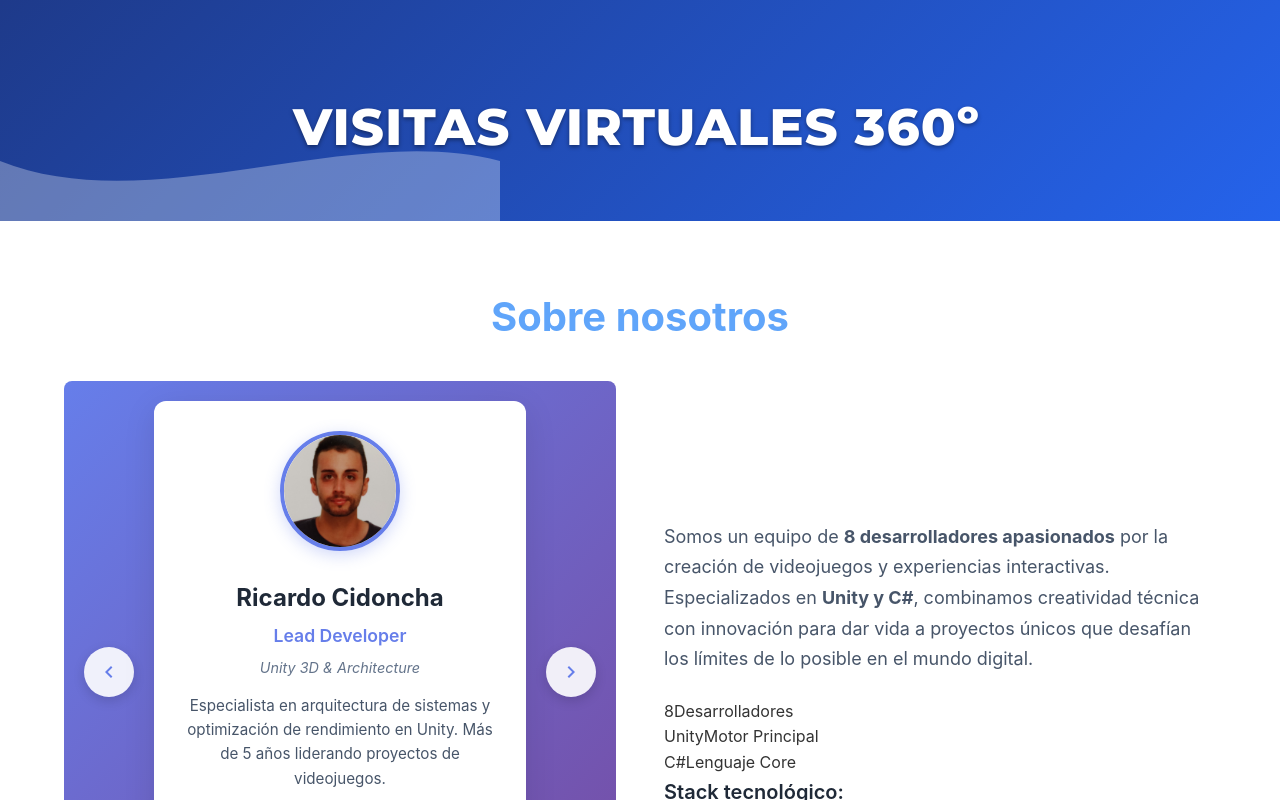
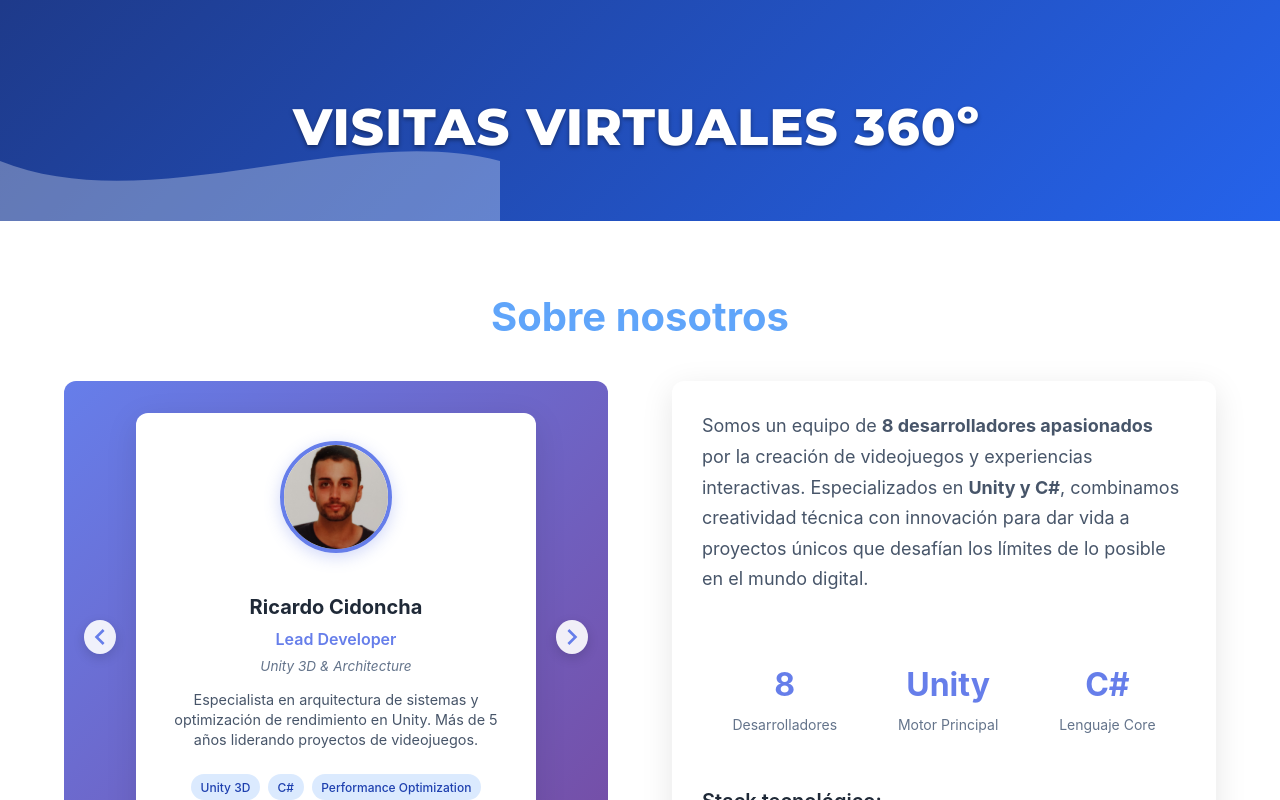
Before and after one commit to SergioRIZ/PortfolioVisitas, a React (Vite) app: page / in a window 1280 px wide. Shown: the top 800 px of the page. Built offline with nearby package versions, Linux system fonts and the light colour scheme.

Commit message:
Faltan Pedro y Manu

```diff
--- a/src/assets/Componentes/About.css
+++ b/src/assets/Componentes/About.css
@@ -3,13 +3,14 @@
   background: white;
 }
 
+/* Ajustar el grid para que las columnas tengan la misma altura */
 .about-content {
   display: grid;
-  grid-template-columns: 1fr 1fr;
-  gap: 3rem;
-  align-items: center;
+  grid-template-columns: 0.8fr 0.8fr; /* Hacer las columnas más estrechas */
+  gap: 4rem; /* Aumentar el gap para compensar */
+  align-items: start;
+  justify-content: center; /* Centrar el contenido en el contenedor */
 }
-
 
 .image-placeholder {
   background: #e2e8f0;
@@ -22,6 +23,13 @@
   font-size: 1rem;
 }
 
+/* Hacer que about-image ocupe toda la altura disponible */
+.about-image {
+  display: flex;
+  flex-direction: column;
+  height: auto; /* Cambiar a auto */
+}
+
 /* Estilos para el carrusel de desarrolladores */
 .developer-carousel {
   display: flex;
@@ -29,9 +37,9 @@
   gap: 1.25rem;
   padding: 1.25rem;
   background: linear-gradient(135deg, #667eea 0%, #764ba2 100%);
-  border-radius: 0.5rem;
+  border-radius: 0.75rem;
   position: relative;
-  min-height: 20rem;
+  height: 32rem; /* Aumentar altura */
 }
 
 .nav-arrow {
@@ -39,7 +47,7 @@
   border: none;
   border-radius: 50%;
   width: 3.125rem;
-  height: 3.125rem;
+  height: 2.125rem;
   display: flex;
   align-items: center;
   justify-content: center;
@@ -55,19 +63,23 @@
 }
 
 .nav-arrow svg {
-  width: 1.5rem;
-  height: 1.5rem;
+  width: 2rem;
+  height: 2.5rem;
   color: #667eea;
 }
 
 .developer-card {
-  flex: 1;
   background: white;
   border-radius: 0.75rem;
-  padding: 1.875rem;
+  padding: 1.75rem; /* Aumentar padding ligeramente */
   text-align: center;
   box-shadow: 0 0.5rem 2rem rgba(0, 0, 0, 0.1);
   animation: fadeIn 0.5s ease-in-out;
+  height: calc(100% - 1.5rem); /* Ajustar altura para que quepa dentro del carrusel más alto */
+  display: flex;
+  flex-direction: column;
+  justify-content: space-between;
+  overflow: hidden; /* Evitar que el contenido se desborde */
 }
 
 @keyframes fadeIn {
@@ -82,44 +94,84 @@
 }
 
 .developer-image {
-  margin-bottom: 1.25rem;
+  margin-bottom: 1.5rem; /* Aumentar margen */
 }
 
 .developer-image img {
-  width: 7.5rem;
-  height: 7.5rem;
+  width: 7rem; /* Aumentar ligeramente el tamaño de imagen */
+  height: 7rem; /* Aumentar ligeramente el tamaño de imagen */
   border-radius: 50%;
   object-fit: cover;
+  object-position: center 20%; /* Centra horizontalmente y posiciona el 20% desde arriba */
   border: 0.25rem solid #667eea;
   box-shadow: 0 0.25rem 1rem rgba(102, 126, 234, 0.3);
 }
 
+/* Ajustes individuales para cada imagen */
+.developer-image img[src*="Ricardo"] {
+  object-position: center 15%;
+}
+
+.developer-image img[src*="Eva"] {
+  object-position: center 15%;
+}
+
+.developer-image img[src*="Pedro"] {
+  object-position: center 15%;
+}
+
+.developer-image img[src*="Manu"] {
+  object-position: center 15%;
+}
+
+.developer-image img[src*="Sergi"] {
+  object-position: center 10%;
+}
+
+.developer-image img[src*="Miguel"] {
+  object-position: center 15%;
+}
+
+.developer-image img[src*="Carlos"] {
+  object-position: center 20%;
+}
+
+.developer-image img[src*="Jesus"] {
+  object-position: center 30%;
+}
+
+/* Para imágenes de Unsplash (que tienen URLs específicas) */
+.developer-image img[src*="unsplash"] {
+  object-position: center 25%;
+}
+
 .developer-name {
-  font-size: 1.5rem;
+  font-size: 1.25rem; /* Reducir tamaño */
   font-weight: bold;
   color: #1f2937;
-  margin: 0.625rem 0 0.3125rem 0;
+  margin: 0.2rem 0 0.25rem 0; /* Reducir márgenes */
 }
 
 .developer-role {
-  font-size: 1.1rem;
+  font-size: 1rem; /* Reducir tamaño */
   color: #667eea;
   font-weight: 600;
-  margin: 0 0 0.3125rem 0;
+  margin: 0 0 0.25rem 0; /* Reducir márgenes */
 }
 
 .developer-speciality {
-  font-size: 0.9rem;
+  font-size: 0.85rem; /* Reducir tamaño */
   color: #64748b;
   font-style: italic;
-  margin: 0 0 0.9375rem 0;
+  margin: 0 0 0.75rem 0; /* Reducir márgenes */
 }
 
 .developer-description {
-  font-size: 0.95rem;
+  font-size: 0.9rem; /* Aumentar ligeramente el tamaño */
   color: #475569;
-  line-height: 1.6;
-  margin-bottom: 1.25rem;
+  line-height: 1.4; /* Aumentar line-height */
+  margin-bottom: 1.5rem; /* Aumentar margen */
+  flex-grow: 1; /* Para que ocupe el espacio disponible */
 }
 
 .developer-skills {
@@ -127,16 +179,19 @@
   flex-wrap: wrap;
   gap: 0.5rem;
   justify-content: center;
+  min-height: 3rem; /* Altura mínima fija para 2 filas de skills */
+  align-content: flex-start; /* Alinear el contenido al inicio del contenedor */
 }
 
 .skill-badge {
   background: #dbeafe;
   color: #1e40af;
-  padding: 0.25rem 0.75rem;
+  padding: 0.2rem 0.6rem;
   border-radius: 9999px;
-  font-size: 0.8rem;
+  font-size: 0.75rem;
   font-weight: 500;
   transition: transform 0.2s ease;
+  height: fit-content; /* Altura ajustada al contenido */
 }
 
 .skill-badge:hover {
@@ -169,13 +224,121 @@
   background: #475569;
 }
 
+/* Hacer que about-text también ocupe toda la altura */
+.about-text {
+  display: flex;
+  flex-direction: column;
+  height: auto; /* Cambiar a auto */
+}
+
+/* La card debe ocupar toda la altura disponible */
+.about-card {
+  background: white;
+  border-radius: 0.75rem;
+  padding: 1.875rem;
+  box-shadow: 0 0.5rem 2rem rgba(0, 0, 0, 0.1);
+  transition: all 0.3s ease;
+  height: 32rem; /* Misma altura aumentada que el carrusel */
+  display: flex;
+  flex-direction: column;
+  justify-content: space-between;
+}
+
+/* Ajustar el contenido dentro de la card */
+.about-card .description {
+  flex-shrink: 0; /* No se encoge */
+  font-size: 1.125rem;
+  color: #475569;
+  margin-bottom: 2rem; /* Más espacio para equilibrar */
+  line-height: 1.7;
+}
+
+.about-card .team-stats {
+  flex-shrink: 0; /* No se encoge */
+  margin: 2rem 0;
+  display: flex;
+  justify-content: space-around;
+  text-align: center;
+}
+
+.stat-item {
+  display: flex;
+  flex-direction: column;
+  align-items: center;
+}
+
+.stat-number {
+  font-size: 2rem;
+  font-weight: bold;
+  color: #667eea;
+  display: block;
+}
+
+.stat-label {
+  font-size: 0.875rem;
+  color: #64748b;
+  margin-top: 0.25rem;
+}
+
+.about-card .skills-section {
+  flex-grow: 1; /* Ocupa el espacio restante */
+  display: flex;
+  flex-direction: column;
+  justify-content: flex-end; /* Empuja las skills hacia abajo */
+}
+
+.skills-title {
+  font-size: 1.25rem;
+  font-weight: 600;
+  margin-bottom: 1rem;
+  color: #1f2937;
+}
+
+.skills-container {
+  display: flex;
+  flex-wrap: wrap;
+  gap: 0.5rem;
+}
+
+.skill-tag {
+  background: #dbeafe;
+  color: #1e40af;
+  padding: 0.25rem 0.75rem;
+  border-radius: 9999px;
+  font-size: 0.875rem;
+  font-weight: 500;
+  transition: transform 0.2s ease;
+}
+
+.skill-tag:hover {
+  transform: translateY(-1px);
+}
+
 /* Responsive para el carrusel */
 @media (max-width: 768px) {
+  .about-content {
+    grid-template-columns: 1fr;
+    text-align: center;
+    align-items: center; /* Cambiar de vuelta a center en móvil */
+  }
+
+  .about-image,
+  .about-text {
+    height: auto; /* Permitir altura automática en móvil */
+  }
+
+  .developer-carousel,
+  .about-card {
+    flex: none; /* Quitar flex en móvil */
+    height: auto; /* Permitir altura automática en móvil */
+  }
+
   .developer-carousel {
     flex-direction: column;
     gap: 0.9375rem;
     padding: 0.9375rem;
-    min-height: 18rem;
+    min-height: 18rem; /* Volver a min-height en móvil */
+    height: auto; /* Permitir altura automática en móvil */
   }
 
   .nav-arrow {
@@ -209,9 +372,17 @@
   .developer-role {
     font-size: 1rem;
   }
+
+  .image-placeholder {
+    height: 15rem;
+  }
 }
 
 @media (max-width: 480px) {
+  .about-section {
+    padding: 2rem 0;
+  }
+
   .developer-carousel {
     min-height: 16rem;
   }
@@ -224,107 +395,8 @@
   .developer-description {
     font-size: 0.875rem;
   }
-}
-
-.description {
-  font-size: 1.125rem;
-  color: #475569;
-  margin-bottom: 1.5rem;
-  line-height: 1.7;
-}
-
-.skills-title {
-  font-size: 1.25rem;
-  font-weight: 600;
-  margin-bottom: 1rem;
-  color: #1f2937;
-}
-
-.skills-container {
-  display: flex;
-  flex-wrap: wrap;
-  gap: 0.5rem;
-}
-
-.skill-tag {
-  background: #dbeafe;
-  color: #1e40af;
-  padding: 0.25rem 0.75rem;
-  border-radius: 9999px;
-  font-size: 0.875rem;
-  font-weight: 500;
-  transition: transform 0.2s ease;
-}
-
-.skill-tag:hover {
-  transform: translateY(-1px);
-}
-
-/* Responsive para About */
-@media (max-width: 768px) {
-  .about-content {
-    grid-template-columns: 1fr;
-    text-align: center;
-  }
-
-  .image-placeholder {
-    height: 15rem;
-  }
-}
-
-@media (max-width: 480px) {
-  .about-section {
-    padding: 2rem 0;
-  }
 
   .description {
     font-size: 1rem;
   }
 }
-
-.developer-image img {
-  width: 7.5rem;
-  height: 7.5rem;
-  border-radius: 50%;
-  object-fit: cover;
-  object-position: center top; /* Centra horizontalmente y posiciona en la parte superior */
-  border: 0.25rem solid #667eea;
-  box-shadow: 0 0.25rem 1rem rgba(102, 126, 234, 0.3);
-}
-
-/* Alternativa más específica para centrar mejor el rostro */
-.developer-image img {
-  width: 7.5rem;
-  height: 7.5rem;
-  border-radius: 50%;
-  object-fit: cover;
-  object-position: center 20%; /* Centra horizontalmente y posiciona el 20% desde arriba */
-  border: 0.25rem solid #667eea;
-  box-shadow: 0 0.25rem 1rem rgba(102, 126, 234, 0.3);
-}
-
-/* Si quieres ajustar individualmente cada imagen según sea necesario */
-.developer-image img[src*="Ricardo"] {
-  object-position: center 15%;
-}
-
-.developer-image img[src*="Sergi"] {
-  object-position: center 10%;
-}
-
-.developer-image img[src*="Carlos"] {
-  object-position: center 20%;
-}
-
-.developer-image img[src*="Jesus"] {
-  object-position: center 30%;
-}
-
-.developer-image img[src*="Eva"] {
-  object-position: center 0%;
-}
-
-/* Para imágenes de Unsplash (que tienen URLs específicas) */
-.developer-image img[src*="unsplash"] {
-  object-position: center 25%;
-}
--- a/src/assets/Componentes/About.jsx
+++ b/src/assets/Componentes/About.jsx
@@ -1,4 +1,3 @@
-
 import { useState } from 'react';
 import './About.css';
 
@@ -57,7 +56,7 @@ const About = () => {
       role: "Backend Developer",
       description: "Desarrolladora de sistemas backend y networking. Maneja toda la infraestructura servidor y conectividad multijugador.",
       speciality: "Backend & Networking",
-      image: "https://images.unsplash.com/photo-1487412720507-e7ab37603c6f?w=300&h=300&fit=crop&crop=face",
+      image: "/src/assets/Imagenes/Miguel.jpg",
       skills: ["C#", "Networking", "Database", "Cloud Services"]
     },
     {
```
Also changed, not shown: src/assets/Imagenes/Miguel.jpg (added).
